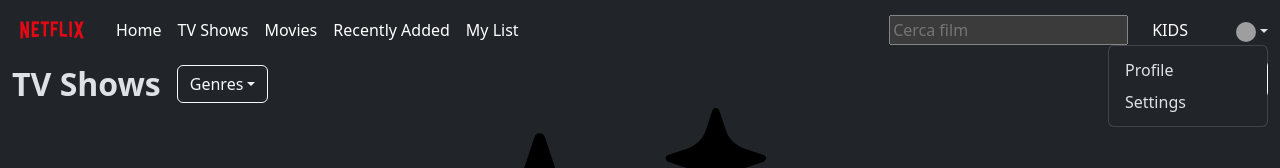
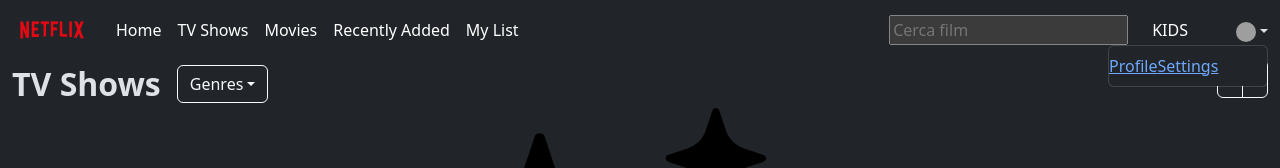
Before and after one commit to tave8/epicode-exercises-FE-U3-W2-D3, a React (Vite) app: page / in a window 1280 px wide. Both pictures are taken after a click on the button 1251 px from the left and 30 px from the top of the page. Shown: the top 168 px of the page. Built offline with nearby package versions, Linux system fonts and the light colour scheme; no server answers; grey boxes are pictures that could not be loaded.

Commit message:
profile and settings links

```diff
--- a/src/App.jsx
+++ b/src/App.jsx
@@ -6,7 +6,7 @@
 import "./assets/css/simple-slider.css"
 import "./assets/css/checkbox.css"
 
-import {BrowserRouter, Routes, Route} from "react-router-dom"
+import { BrowserRouter, Routes, Route } from "react-router-dom"
 
 // base components
 import MyNav from "./components/MyNav"
@@ -19,7 +19,6 @@
 import ProfileMain from "./components/profile/ProfileMain"
 import SettingsMain from "./components/settings/SettingsMain"
 
-
 function App() {
   return (
     <BrowserRouter>
@@ -27,16 +26,13 @@
         <MyNav />
       </header>
       <main>
-        {/* <HomeMain /> */}
-        {/* <ProfileMain /> */}
-        {/* <SettingsMain /> */}
-
         <Routes>
           <Route path="/" element={<HomeMain />} />
+          <Route path="/profile" element={<ProfileMain />} />
+          <Route path="/settings" element={<SettingsMain />} />
           <Route path="/tv-shows" element={<TVShows />} />
           <Route path="/movie-details/:movieId" element={<MovieDetails />} />
         </Routes>
-
       </main>
       <footer>
         <MyFooter />
--- a/src/components/MyNav.jsx
+++ b/src/components/MyNav.jsx
@@ -52,9 +52,7 @@
             {/* Right options */}
             <ul className="d-flex justify-content-center align-items-center gap-4 m-0 p-0">
               <li>
-
                 <MyNavSearchBar />
-
               </li>
               <li className="text-white">KIDS</li>
               <li>
@@ -67,8 +65,14 @@
                       <Image src="https://placedog.net/50/50" fluid style={{ maxWidth: "20px" }} roundedCircle />
                     </Dropdown.Toggle>
                     <Dropdown.Menu className="dropdown-menu-end">
-                      <Dropdown.Item href="./profile.html">Profile</Dropdown.Item>
-                      <Dropdown.Item href="./settings.html">Settings</Dropdown.Item>
+                      {/* profile */}
+                      {/* <Dropdown.Item> */}
+                        <Link to="/profile">Profile</Link>
+                      {/* </Dropdown.Item> */}
+                      {/* settings */}
+                      {/* <Dropdown.Item> */}
+                        <Link to="/settings">Settings</Link>
+                      {/* </Dropdown.Item> */}
                     </Dropdown.Menu>
                   </Dropdown>
                 </div>
```
